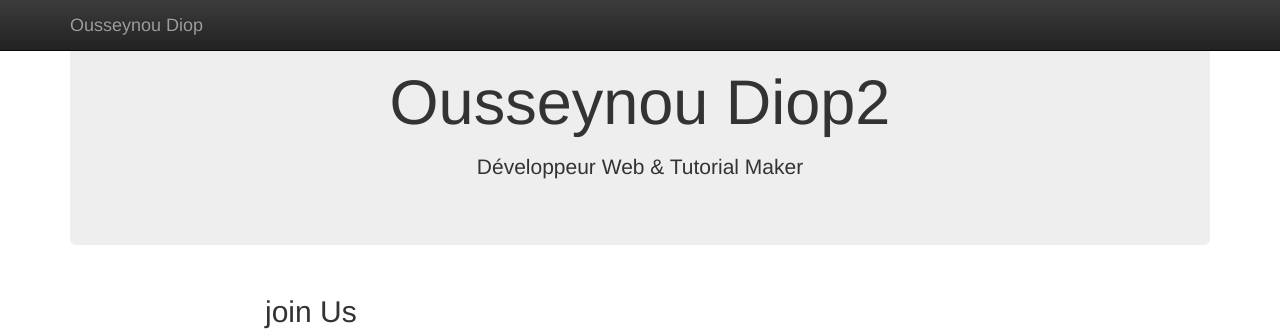
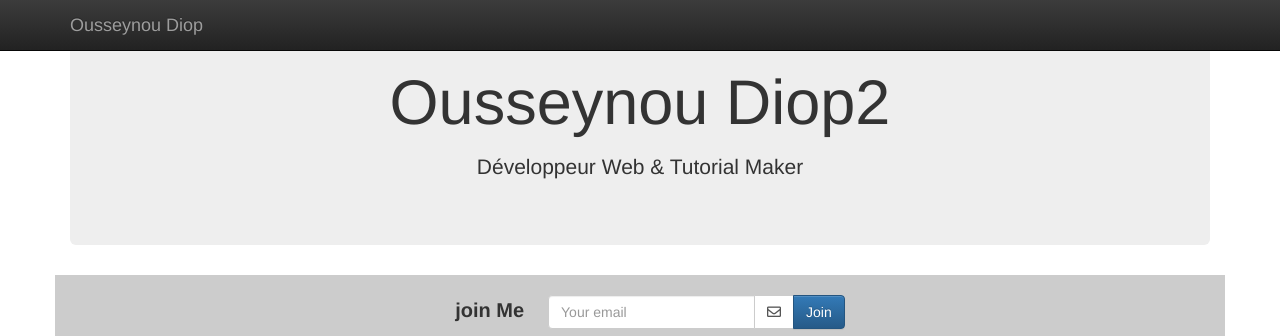
Before and after one commit to xarala221/djangoapp, a Django app: page / in a window 1280 px wide. Shown: the top 336 px of the page. Run offline with Django 3.2, Linux system fonts and the light colour scheme; data comes from the database, SQL or seed files in the repository; some libraries are stand-ins or nearby versions.

Commit message:
Update The from

```diff
--- a/live-static/static-root/css/main.css
+++ b/live-static/static-root/css/main.css
@@ -2,3 +2,6 @@ body {
     padding-top: 50px;
     padding-bottom: 20px;
   }
+  .sign-up-email{
+    width: 270px;
+  }
--- a/newsletter/forms.py
+++ b/newsletter/forms.py
@@ -3,7 +3,7 @@ from django import forms
 from newsletter.models import Join
 
 class JoinForm(forms.ModelForm):
-    email = forms.EmailField(label="", widget=forms.EmailInput(attrs={"placeholder": "Your email", "class": "form-control"}))
+    email = forms.EmailField(label="", widget=forms.EmailInput(attrs={"placeholder": "Your email", "class": "form-control sign-up-email"}))
     class Meta:
         model = Join
         fields = ['email']
--- a/pages/templates/pages/snippet/join-form.html
+++ b/pages/templates/pages/snippet/join-form.html
@@ -1,4 +1,4 @@
-<form class="join-form" action="" method="post" >{% csrf_token %}
+<form class="join-form form-inline text-center" action="" method="post" >{% csrf_token %}
         <div class="alert alert-danger join-form-alert" style='display:none'>
                 <button type="button" class="close" data-dismiss="alert" aria-label="Close"><span aria-hidden="true">&times;</span></button>
                 <span class="join-form-error"></span>
@@ -6,9 +6,14 @@
         {% if form.non_field_errors  %}
           <div class="alert alert-danger alert-dismissible" role="alert">
               <button type="button" class="close" data-dismiss="alert" aria-label="Close"><span aria-hidden="true">&times;</span></button>
-             {{ form.non_field_errors  }}.
+             {{ form.non_field_errors  }}
             </div>
             {% endif %}
+            <div class="input-group">
+                <label style="padding:0px 20px; font-size:20px; padding-top:10px;">
+                    join Me
+                </label>
+            </div>
       <div class="form-group">
           <!-- {{ form.as_p }} -->
           {% for field in form %}
@@ -18,11 +23,11 @@
              {{ field.errors }}.
             </div>
             {% endif %}
-          <div class="input-group">
+          <div class="input-group" style="padding-top:10px;">
            {{ field }}
-
+           <div class="input-group-addon" style="background:#fff; border-left:0;"<span><i class="far fa-envelope"></i></span></div>
           <span class="input-group-btn">
-          <input type="submit" value="Join" class="btn btn-default"></span>
+          <input type="submit" value="Join" class="btn btn-primary"></span>
       </div>
     </div>
     {% endfor %}
--- a/pages/templates/pages/snippet/stacked_layout.html
+++ b/pages/templates/pages/snippet/stacked_layout.html
@@ -15,20 +15,13 @@
         </div>
 
         <div class="container">
+
         <div class="row">
-        <div class="col-sm-8 col-sm-offset-2">
-        <div class="row">
-        <div class="col-xs-8">
-        <h2>join Us</h2>
-        </div>
-        <div class="row">
-                <div class="col-xs-8">
+                <div class="col-xs-12" style="background:#ccc;">
                 <p>
                 {% include 'pages/snippet/join-form.html' with form=form %}
                 </p>
-                    </div>
-                </div>
-            </div>
+
         </div>
     </div>
     {% if object.video_embed %}
--- a/static/css/main.css
+++ b/static/css/main.css
@@ -2,3 +2,6 @@ body {
     padding-top: 50px;
     padding-bottom: 20px;
   }
+  .sign-up-email{
+    width: 270px;
+  }
--- a/templates/head_css.html
+++ b/templates/head_css.html
@@ -3,6 +3,7 @@
     <link rel="stylesheet" href="https://maxcdn.bootstrapcdn.com/bootstrap/3.3.7/css/bootstrap.min.css" integrity="sha384-BVYiiSIFeK1dGmJRAkycuHAHRg32OmUcww7on3RYdg4Va+PmSTsz/K68vbdEjh4u" crossorigin="anonymous">
     <!-- Optional theme -->
 <link rel="stylesheet" href="https://maxcdn.bootstrapcdn.com/bootstrap/3.3.7/css/bootstrap-theme.min.css" integrity="sha384-rHyoN1iRsVXV4nD0JutlnGaslCJuC7uwjduW9SVrLvRYooPp2bWYgmgJQIXwl/Sp" crossorigin="anonymous">
+<link rel="stylesheet" href="https://use.fontawesome.com/releases/v5.0.10/css/all.css" integrity="sha384-+d0P83n9kaQMCwj8F4RJB66tzIwOKmrdb46+porD/OvrJ+37WqIM7UoBtwHO6Nlg" crossorigin="anonymous">
 <link rel="stylesheet" href="{% static 'css/main.css' %}">
 
     <!-- HTML5 shim and Respond.js for IE8 support of HTML5 elements and media queries -->
```
Also changed, not shown: pages/templates/pages/snippet/standard_layout.html (+4 -8 lines).
